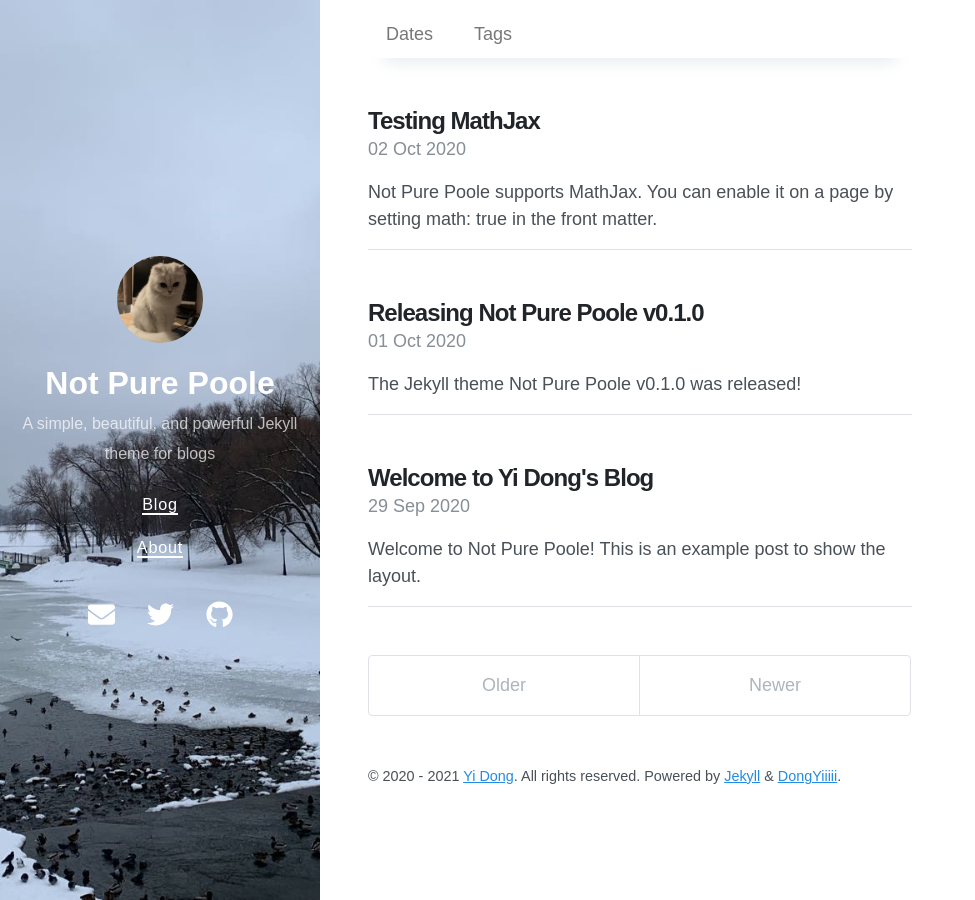
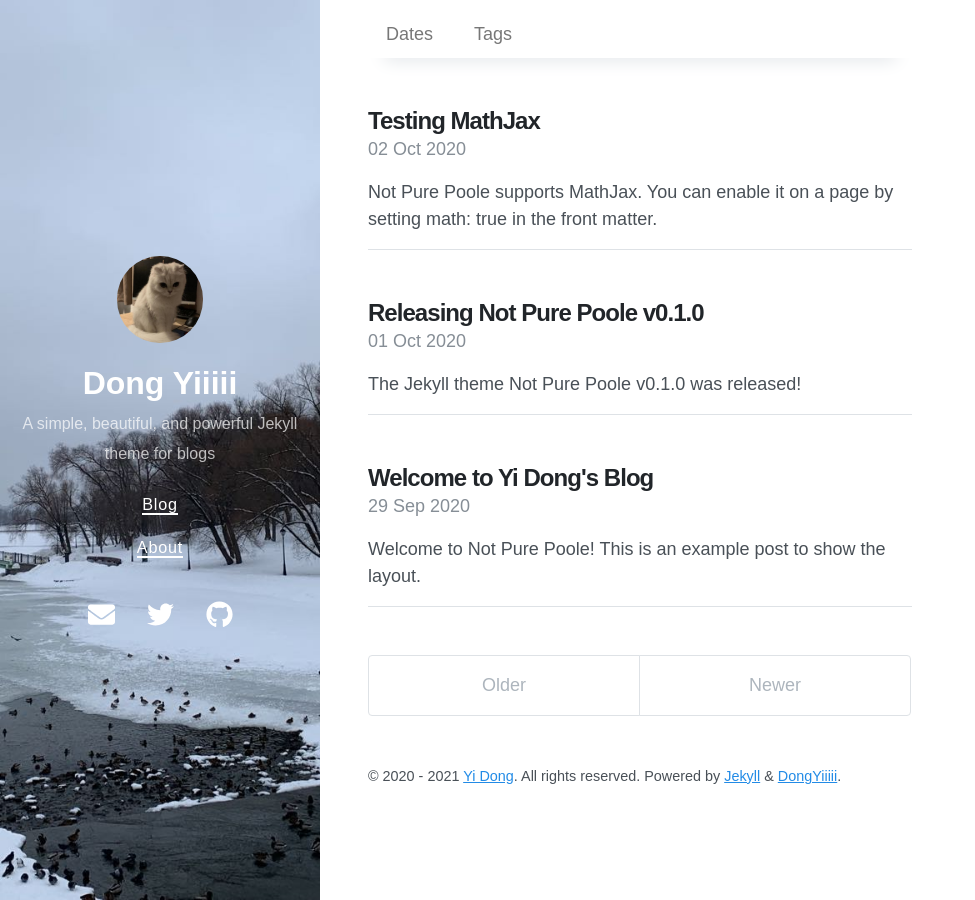
Before and after one commit to DongYiiiii/DongYiiiii.github.io, a Jekyll site: the page built from index.html, in a window 1280 px wide. Shown: the whole page, without its empty margins (0-975 px from the left). Built offline with Jekyll 4.4.1, drawn with Linux system fonts in a browser that asks for light colours; nearby versions of some CDN libraries; the list of posts is cut into pages by our own code.

Commit message:
Update _config.yml

```diff
--- a/_config.yml
+++ b/_config.yml
@@ -1,5 +1,5 @@
 # Setup
-title: Not Pure Poole
+title: Dong Yiiiii
 description: A simple, beautiful, and powerful Jekyll theme for blogs
 url: https://dongyiiiii.github.io/
 avatar: /avatar.jpeg
```
